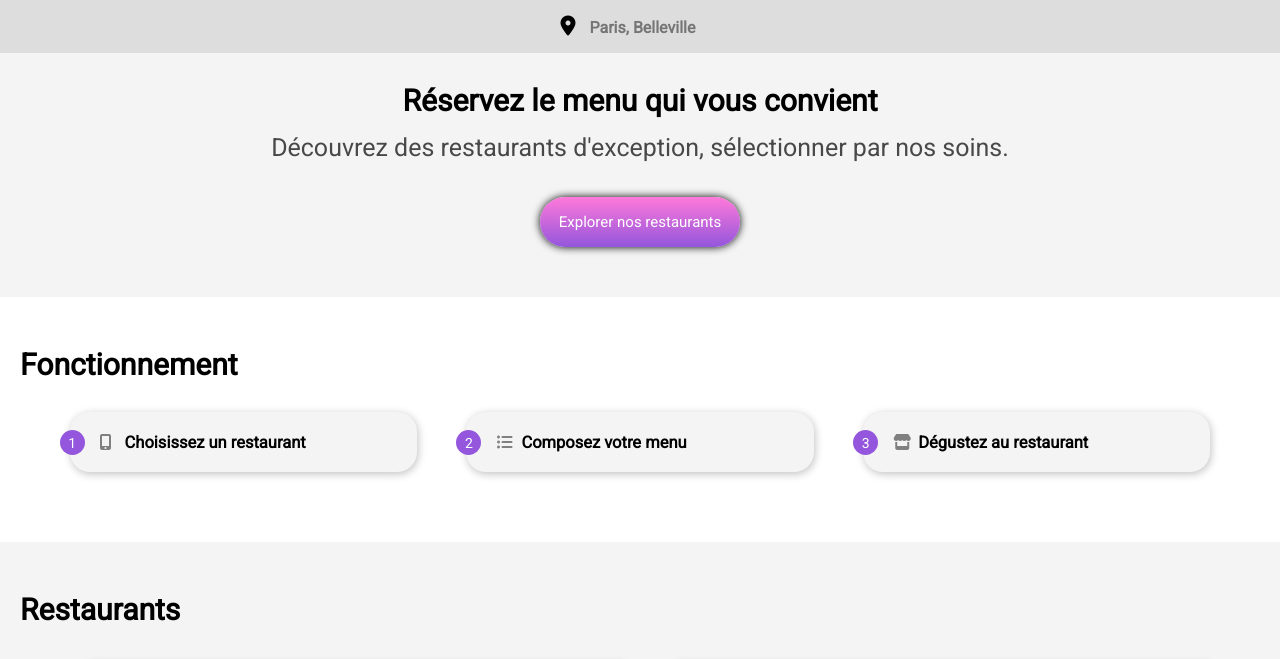
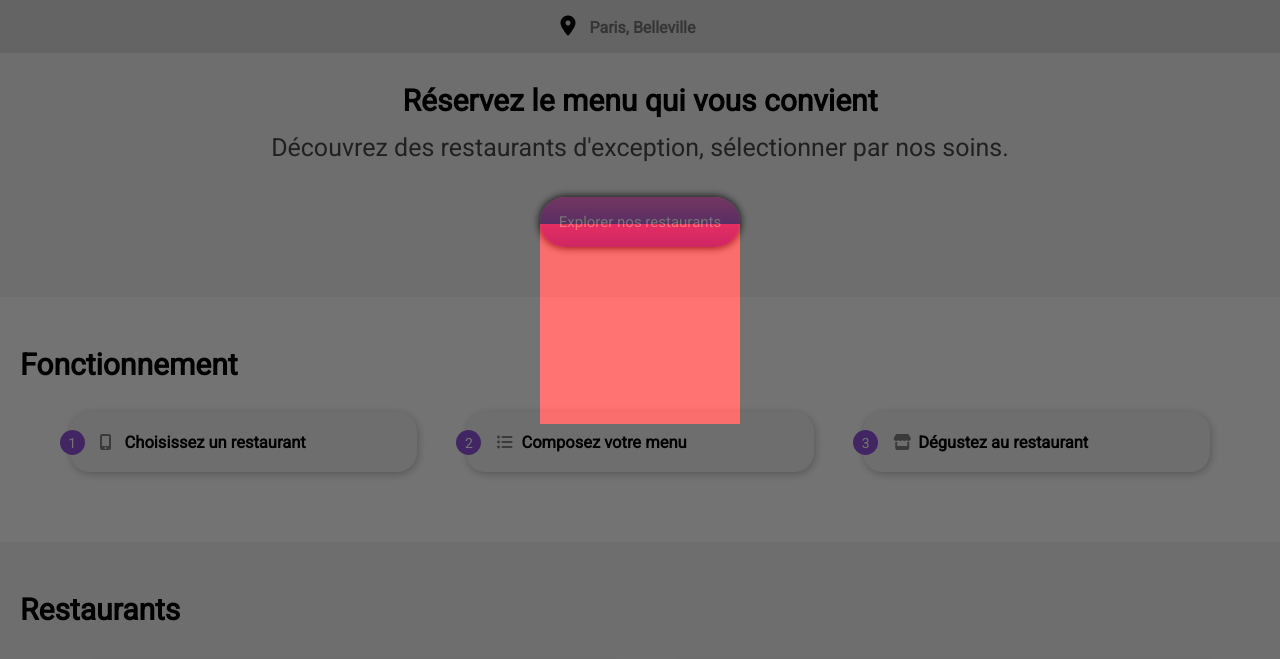
Before and after one commit to Radouane0/Projet-3, a website: page index.html in a window 1280 px wide. Shown: the part 76-735 px from the top of the page. Drawn offline with Linux system fonts and the light colour scheme; grey boxes are pictures that could not be loaded; a web font is replaced by a local one.

Commit message:
Animation cœurs et début loader

```diff
--- a/index.html
+++ b/index.html
@@ -9,6 +9,9 @@
     <title>Ohmyfood</title>
 </head>
 <body>
+    <div class="loader">
+        <span class="loader__chargement"></span>
+    </div>
 <header class="header">
     <img class="header__img" src="images/logo/ohmyfood@2x.svg" alt="Ohmyfood">
 </header>
--- a/sass/components/_buttons.scss
+++ b/sass/components/_buttons.scss
@@ -9,6 +9,7 @@
     color: white;
     border-radius: 100px;
     box-shadow: 0 0 8px black;
+    cursor: pointer;
 }
 
 .btn:hover {
--- a/sass/components/_hearts.scss
+++ b/sass/components/_hearts.scss
@@ -11,4 +11,10 @@
     color: transparent;
     background: linear-gradient(#FF79DA, #9356DC);
     -webkit-background-clip: text;
+    opacity: 0;
+    &:hover {
+        opacity: 1;
+        transform: scale(1.2);
+        transition-duration: 1500ms;
+    }
 }
--- /dev/null
+++ b/sass/components/_loader.scss
@@ -0,0 +1,16 @@
+.loader {
+    background-color: black;
+    height: 100%;
+    position: fixed;
+    width: 100%;
+    z-index: 10;
+    opacity: 0.55;
+    display: flex;
+    justify-content: center;
+    align-items: center;
+    &__chargement {
+        background-color: red;
+        height: 200px;
+        width: 200px;
+    }
+}
--- a/sass/main.scss
+++ b/sass/main.scss
@@ -14,6 +14,7 @@
 @import "./components/buttons";
 @import "./components/nouveau";
 @import "./components/hearts";
+@import "./components/loader";
 
 // Layout
 @import "./layout/header";
--- a/sass/pages/_accueil.scss
+++ b/sass/pages/_accueil.scss
@@ -32,7 +32,6 @@
     &__btn {
         margin-top: 35px;
         margin-bottom: 50px;
-        cursor: pointer;
     }
 }
 
@@ -161,7 +160,7 @@
         &-coeur {
             i {
                 position: absolute;
-                right: 20px;
+                right: 19.99px;
                 bottom: 20px;
             }
         }
--- a/sass/pages/_menu.scss
+++ b/sass/pages/_menu.scss
@@ -41,6 +41,7 @@
                 position: absolute;
                 top: 30px;
                 right: 30px;
+                cursor: pointer;
                 @media screen and (min-width: map-get($breakpoint, desktop)) {
                     right: 50px;
                 }
```
Also changed, not shown: css/style.css, 1 other file.
